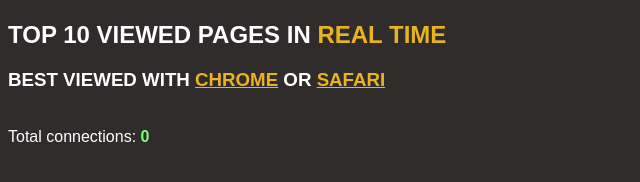
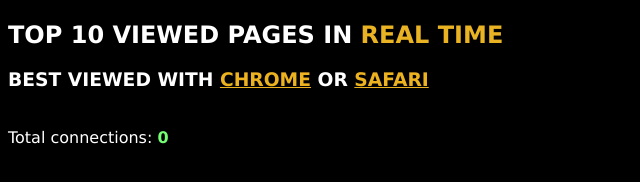
Before and after one commit to aaronjwood/viper, a plain HTML site: page public/index.html in a window 1280 px wide. Shown: the whole page, without its empty margins (0-640 px from the left). Drawn offline with nearby package versions, Linux system fonts and the light colour scheme; no server answers.

Commit message:
Changed the styling around a bit

```diff
--- a/public/css/main.css
+++ b/public/css/main.css
@@ -1,18 +1,20 @@
 body {
-	background-color: #302c2b;
+	background-color: black;
 	color: white;
 	font-size: 16px;
-	font-family: 'TitilliumText14L800wt', sans-serif;
+	font-family: Verdana, sans-serif;
 }
 a {
 	color: #ecb220;
+}
+a:hover {
+	color: #ffd454;
 }
 #header {
 	text-transform: uppercase;
 }
 .tracker {
 	color: #bbd4ce;
-	font-family: "Myriad Pro", sans-serif;
 }
 .tracker strong {
 	font-weight: bold;
```
